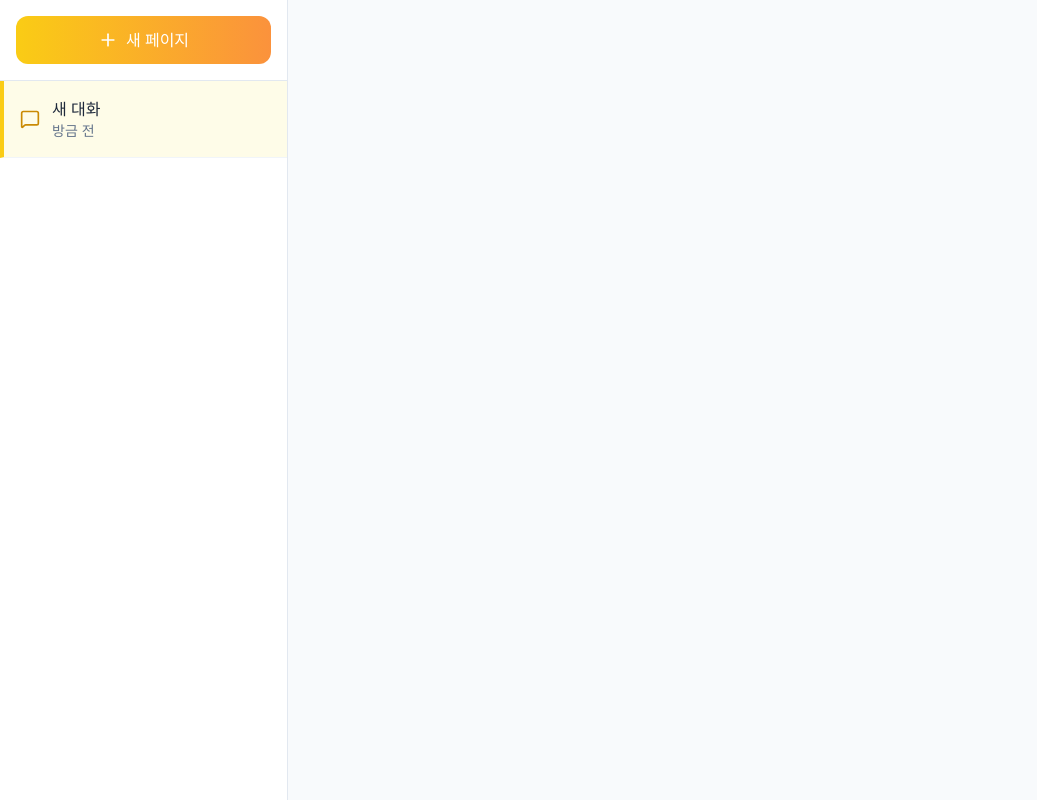
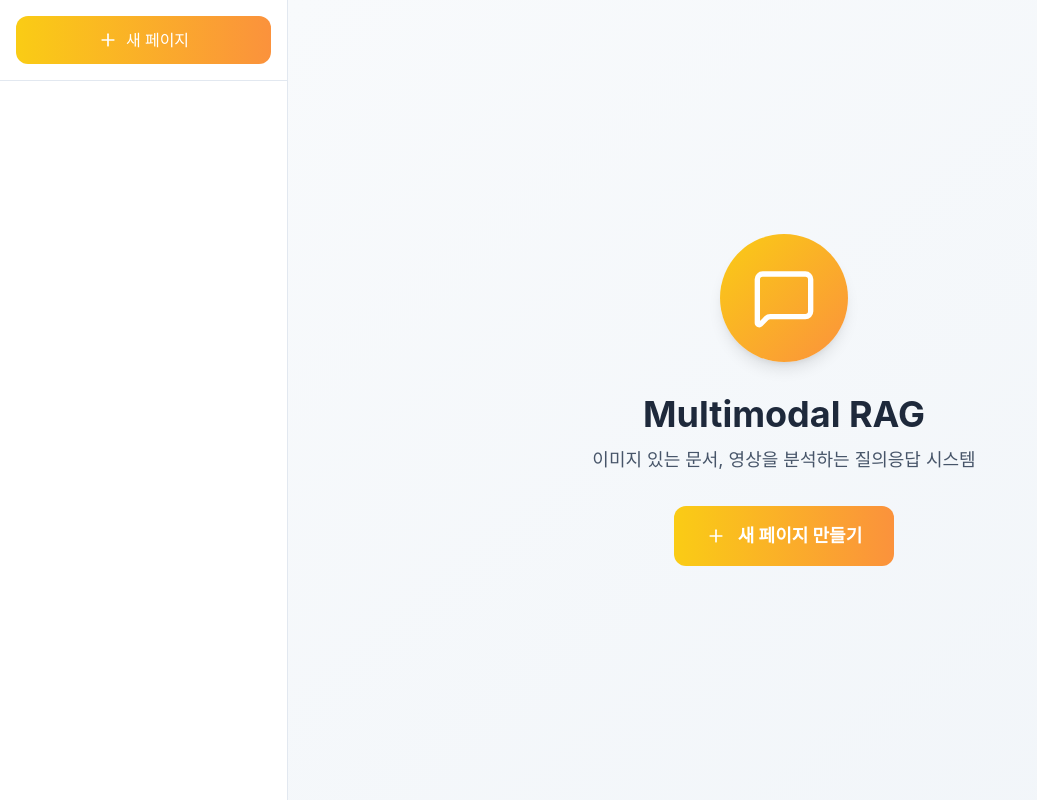
Before and after one commit to SungJuyeon/multimodal_RAG_System, a React (Create React App) app in the folder frontend/: page / in a window 1280 px wide. Shown: the whole page, without its empty margins (0-1037 px from the left). Built offline with nearby package versions, Linux system fonts and the light colour scheme.

Commit message:
feat: 새 페이지 추가 버튼 활성화
- 새 페이지 추가하기 버튼 누르면 대화 목록에 새 대화가 추가됨

```diff
--- a/frontend/src/App.js
+++ b/frontend/src/App.js
@@ -1,21 +1,27 @@
 import React, { useState } from 'react';
 import './App.css';
 import Sidebar from './components/Sidebar';
-
+import ChatArea from './components/ChatArea';
+import FilePanel from './components/FilePanel';
 
 function App() {
 
-  const [conversations, setConversations] = useState([
-    {
-      id: 1,
+  const [conversations, setConversations] = useState([ ]);
+
+  const [activeConvId, setActiveConvId] = useState(1);
+  const activeConversation = conversations.find(c => c.id === activeConvId);
+
+  const createNewConversation = () => {
+    const newConv = {
+      id: Date.now(),
       title: '새 대화',
       files: [],
       messages: [],
       lastActivity: '방금 전'
-    }
-  ]);
-
-  const [activeConvId, setActiveConvId] = useState(1);
+    };
+    setConversations(prev => [newConv, ...prev]);
+    setActiveConvId(newConv.id);
+  };
 
   return (
     <div className="flex h-screen bg-slate-50">
@@ -23,7 +29,12 @@ function App() {
         conversations={conversations}
         activeConvId={activeConvId}
         onSelectConv={setActiveConvId}
-        onNewConv={() => {/* 새 대화 생성 로직 */}}
+        onNewConv={createNewConversation}
+      />
+
+      <ChatArea
+        conversation={activeConversation}
+        onNewConv={createNewConversation}
       />
     </div>
   );
--- a/frontend/src/components/ChatArea.js
+++ b/frontend/src/components/ChatArea.js
@@ -0,0 +1,29 @@
+import React, { useState } from 'react';
+import { MessageSquare, Plus } from 'lucide-react';
+
+function ChatArea({ onNewConv }) {
+return (
+      <div className="flex-1 flex items-center justify-center bg-gradient-to-br from-slate-50 to-slate-100">
+        <div className="text-center max-w-md px-8">
+          <div className="w-32 h-32 bg-gradient-to-br from-yellow-400 to-orange-400 rounded-full mx-auto mb-8 flex items-center justify-center shadow-lg">
+            <MessageSquare className="w-16 h-16 text-white" />
+          </div>
+          <h1 className="text-4xl font-bold text-slate-800 mb-3">
+            Multimodal RAG
+          </h1>
+          <p className="text-slate-600 mb-8 text-lg">
+            이미지 있는 문서, 영상을 분석하는 질의응답 시스템
+          </p>
+          <button
+            onClick={onNewConv}
+            className="inline-flex items-center gap-3 px-8 py-4 bg-gradient-to-r from-yellow-400 to-orange-400 text-white rounded-xl font-bold text-lg hover:shadow-2xl hover:scale-105 transition-all"
+          >
+            <Plus className="h-5 w-5" />
+            새 페이지 만들기
+          </button>
+        </div>
+      </div>
+    );
+}
+
+export default ChatArea;
--- a/frontend/src/components/Sidebar.js
+++ b/frontend/src/components/Sidebar.js
@@ -1,13 +1,13 @@
 import React from 'react';
 import { Plus, MessageSquare } from 'lucide-react';
 
-function Sidebar({ onNewCon, conversations, activeConvId, onSelectConv }) {
+function Sidebar({ onNewConv, conversations, activeConvId, onSelectConv }) {
     return (
         <div className="w-72 bg-white border-r border-slate-200 flex flex-col">
             {/* 새 페이지 버튼 */}
             <div className='p-4 border-b border-slate-200'>
                 <button
-                    onClick = {onNewCon}
+                    onClick = {onNewConv}
                     className="w-full flex items-center justify-center gap-2 px-4 py-3 bg-gradient-to-r from-yellow-400 to-orange-400 text-white rounded-xl font-medium hover:shadow-lg hover:scale-105 transition-all"
                 >
                     <Plus className="h-5 w-5" />
```
